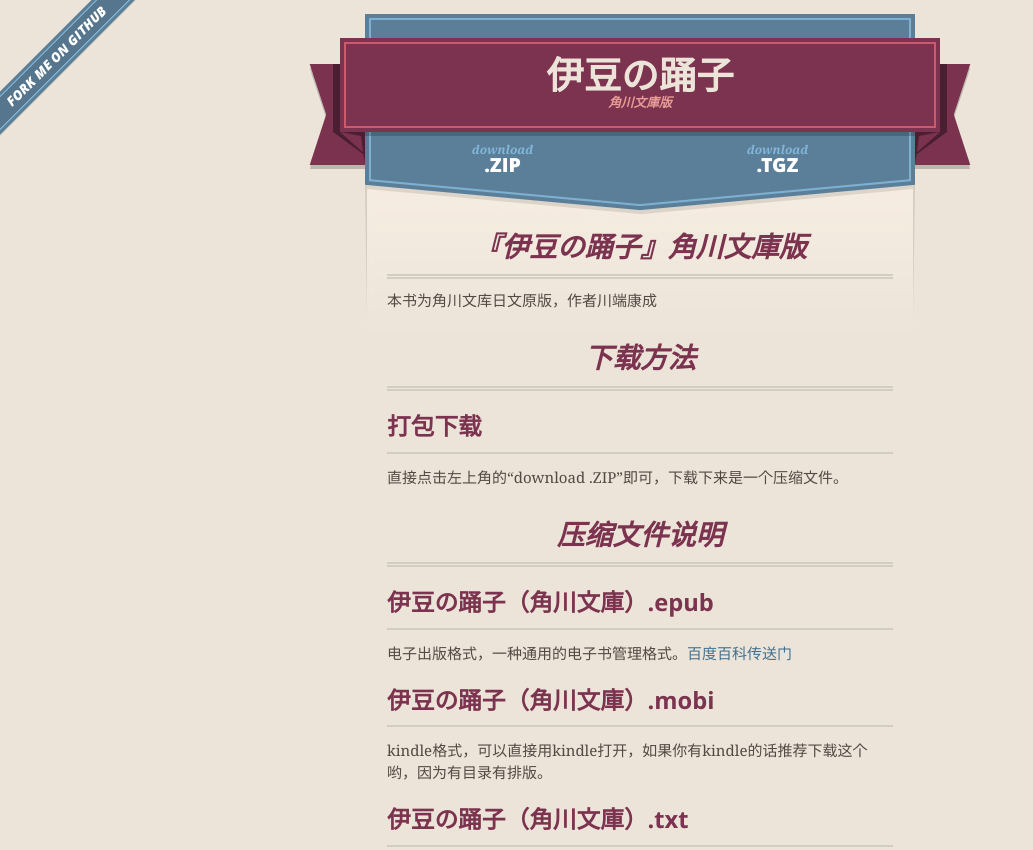
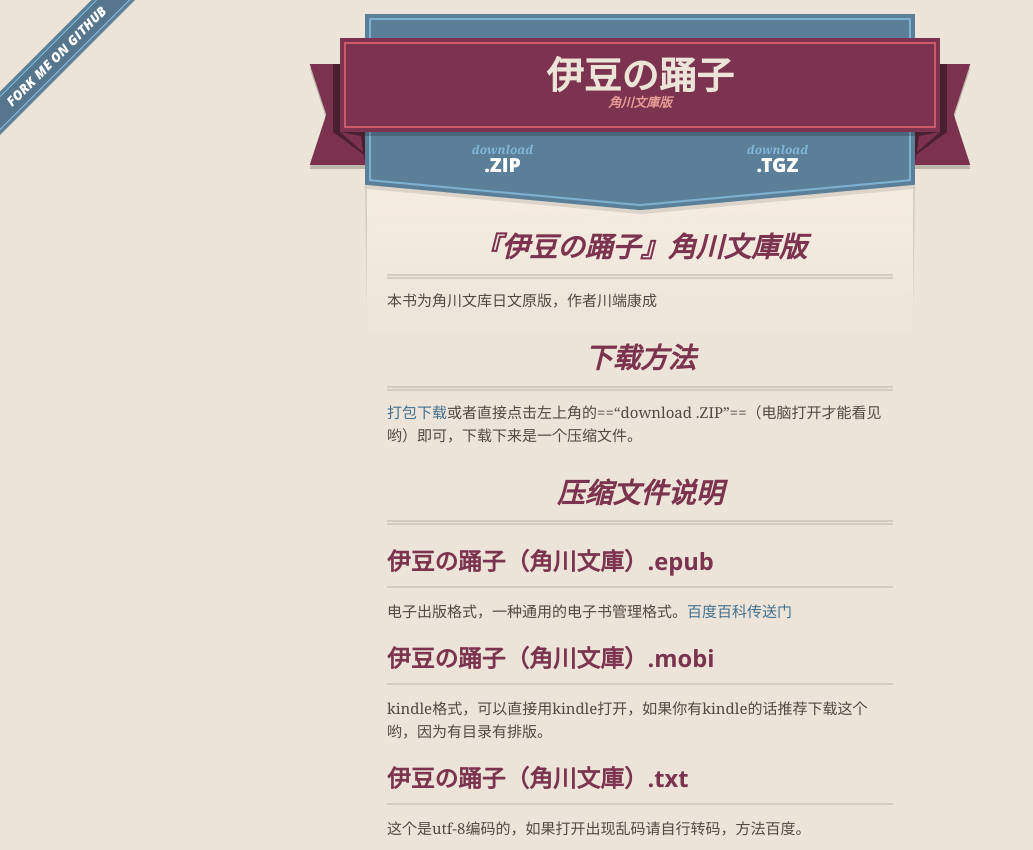
Before and after one commit to ecator/izunoko, a plain HTML site: page index.html in a window 1280 px wide. Shown: the top 850 px of the page, without its empty margins (0-1033 px from the left). Drawn offline with nearby package versions, Linux system fonts and the light colour scheme.

```diff
--- a/index.html
+++ b/index.html
@@ -54,10 +54,7 @@
 <h1>
 <a id="下载方法" class="anchor" href="#%E4%B8%8B%E8%BD%BD%E6%96%B9%E6%B3%95" aria-hidden="true"><span aria-hidden="true" class="octicon octicon-link"></span></a>下载方法</h1>
 
-<h2>
-<a id="打包下载" class="anchor" href="#%E6%89%93%E5%8C%85%E4%B8%8B%E8%BD%BD" aria-hidden="true"><span aria-hidden="true" class="octicon octicon-link"></span></a>打包下载</h2>
-
-<p>直接点击左上角的“download .ZIP”即可，下载下来是一个压缩文件。</p>
+<p><a href="https://github.com/ecator/izunoko/zipball/master">打包下载</a>或者直接点击左上角的==“download .ZIP”==（电脑打开才能看见哟）即可，下载下来是一个压缩文件。</p>
 
 <h1>
 <a id="压缩文件说明" class="anchor" href="#%E5%8E%8B%E7%BC%A9%E6%96%87%E4%BB%B6%E8%AF%B4%E6%98%8E" aria-hidden="true"><span aria-hidden="true" class="octicon octicon-link"></span></a>压缩文件说明</h1>
--- a/params.json
+++ b/params.json
@@ -1,6 +1,6 @@
 {
   "name": "伊豆の踊子",
   "tagline": "角川文庫版",
-  "body": "# 『伊豆の踊子』角川文庫版\r\n本书为角川文库日文原版，作者川端康成\r\n\r\n# 下载方法\r\n## 打包下载\r\n直接点击左上角的“download .ZIP”即可，下载下来是一个压缩文件。\r\n\r\n# 压缩文件说明\r\n## 伊豆の踊子（角川文庫）.epub\r\n电子出版格式，一种通用的电子书管理格式。[百度百科传送门](http://baike.baidu.com/link?url=IfWTDYjp-c5Xcik5mrr16AugSm_mFhx1nEojL_joKuJmS0PGNB0kUba-Hwy3YACrZVLoJ5viPy-NaVYy7IPlj_)\r\n## 伊豆の踊子（角川文庫）.mobi\r\nkindle格式，可以直接用kindle打开，如果你有kindle的话推荐下载这个哟，因为有目录有排版。\r\n## 伊豆の踊子（角川文庫）.txt\r\n这个是utf-8编码的，如果打开出现乱码请自行转码，方法百度。\r\n\r\n\r\n# 声明\r\n本资源只提供学习参考之用，如果真的喜欢本书可以支持原版哟:smile:\r\n- [京东传送门](http://search.jd.com/Search?keyword=%E4%BC%8A%E8%B1%86%E8%88%9E%E5%A5%B3&enc=utf-8&wq=%E4%BC%8A%E8%B1%86%E8%88%9E%E5%A5%B3&pvid=6qrm3rui.4a209s)\r\n- [日亚传送门](https://www.amazon.co.jp/s/ref=nb_sb_noss_2?__mk_ja_JP=%E3%82%AB%E3%82%BF%E3%82%AB%E3%83%8A&url=search-alias%3Daps&field-keywords=%E4%BC%8A%E8%B1%86%E3%81%AE%E8%B8%8A%E5%AD%90)",
+  "body": "# 『伊豆の踊子』角川文庫版\r\n本书为角川文库日文原版，作者川端康成\r\n\r\n# 下载方法\r\n[打包下载](https://github.com/ecator/izunoko/zipball/master)或者直接点击左上角的==“download .ZIP”==（电脑打开才能看见哟）即可，下载下来是一个压缩文件。\r\n\r\n# 压缩文件说明\r\n## 伊豆の踊子（角川文庫）.epub\r\n电子出版格式，一种通用的电子书管理格式。[百度百科传送门](http://baike.baidu.com/link?url=IfWTDYjp-c5Xcik5mrr16AugSm_mFhx1nEojL_joKuJmS0PGNB0kUba-Hwy3YACrZVLoJ5viPy-NaVYy7IPlj_)\r\n## 伊豆の踊子（角川文庫）.mobi\r\nkindle格式，可以直接用kindle打开，如果你有kindle的话推荐下载这个哟，因为有目录有排版。\r\n## 伊豆の踊子（角川文庫）.txt\r\n这个是utf-8编码的，如果打开出现乱码请自行转码，方法百度。\r\n\r\n\r\n# 声明\r\n本资源只提供学习参考之用，如果真的喜欢本书可以支持原版哟:smile:\r\n- [京东传送门](http://search.jd.com/Search?keyword=%E4%BC%8A%E8%B1%86%E8%88%9E%E5%A5%B3&enc=utf-8&wq=%E4%BC%8A%E8%B1%86%E8%88%9E%E5%A5%B3&pvid=6qrm3rui.4a209s)\r\n- [日亚传送门](https://www.amazon.co.jp/s/ref=nb_sb_noss_2?__mk_ja_JP=%E3%82%AB%E3%82%BF%E3%82%AB%E3%83%8A&url=search-alias%3Daps&field-keywords=%E4%BC%8A%E8%B1%86%E3%81%AE%E8%B8%8A%E5%AD%90)",
   "note": "Don't delete this file! It's used internally to help with page regeneration."
 }
```
